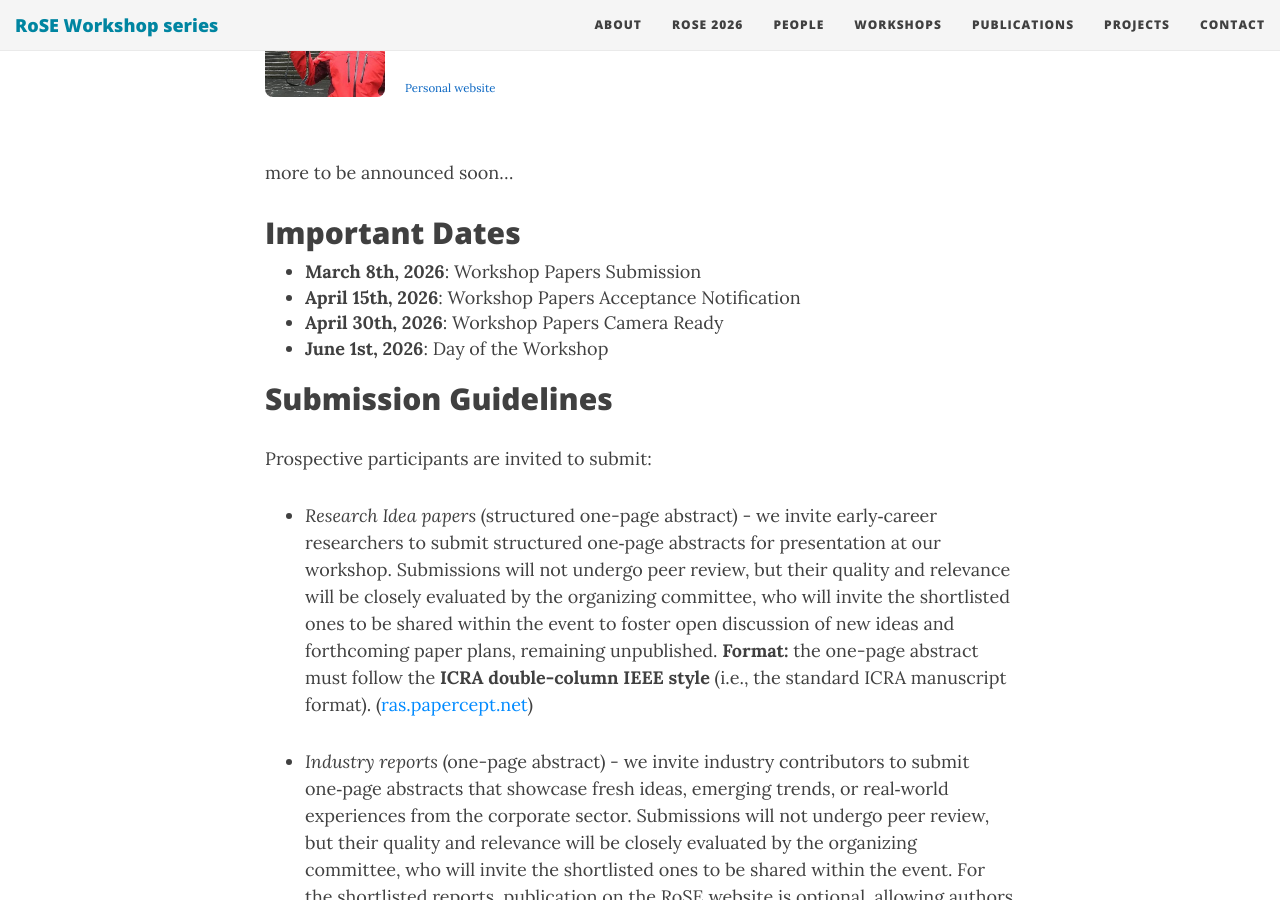
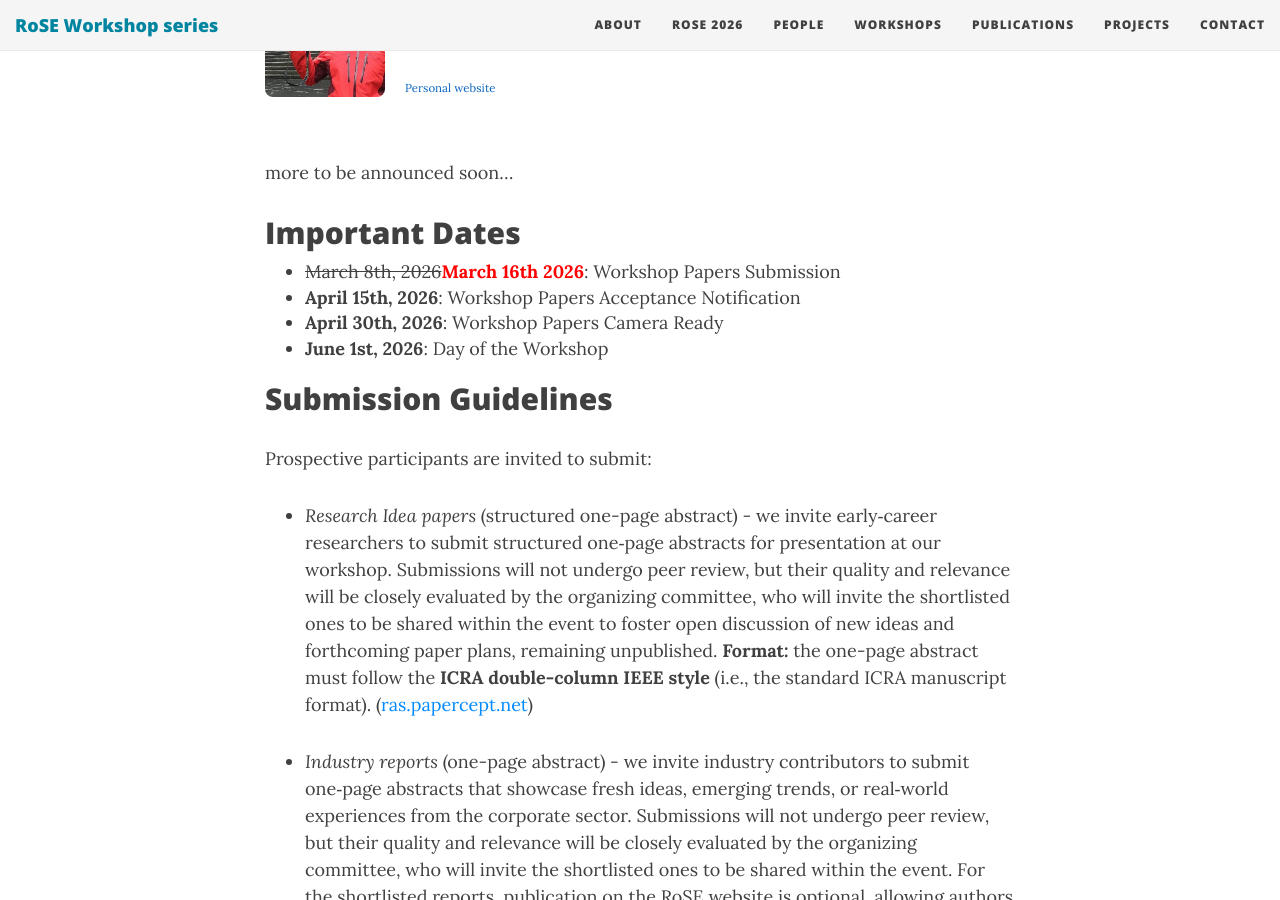
Before and after one commit to rose-workshops/rose-workshops.github.io, a Jekyll site: the page built from rose2026.md, in a window 1280 px wide and 900 px high, scrolled down 2307 px. Built offline with Jekyll 4.4.1, drawn with Linux system fonts in a browser that asks for light colours; nearby versions of some CDN libraries.

Commit message:
Update workshop paper submission date

```diff
--- a/rose2026.md
+++ b/rose2026.md
@@ -150,7 +150,7 @@ topics related to robotics software engineering:
 
 ## Important Dates
 
-* **March 8th, 2026**: Workshop Papers Submission
+* <del>March 8th, 2026</del><span style="color:red;">**March 16th 2026**</span>: Workshop Papers Submission
 * **April 15th, 2026**: Workshop Papers Acceptance Notification
 * **April 30th, 2026**: Workshop Papers Camera Ready
 * **June 1st, 2026**: Day of the Workshop
```
